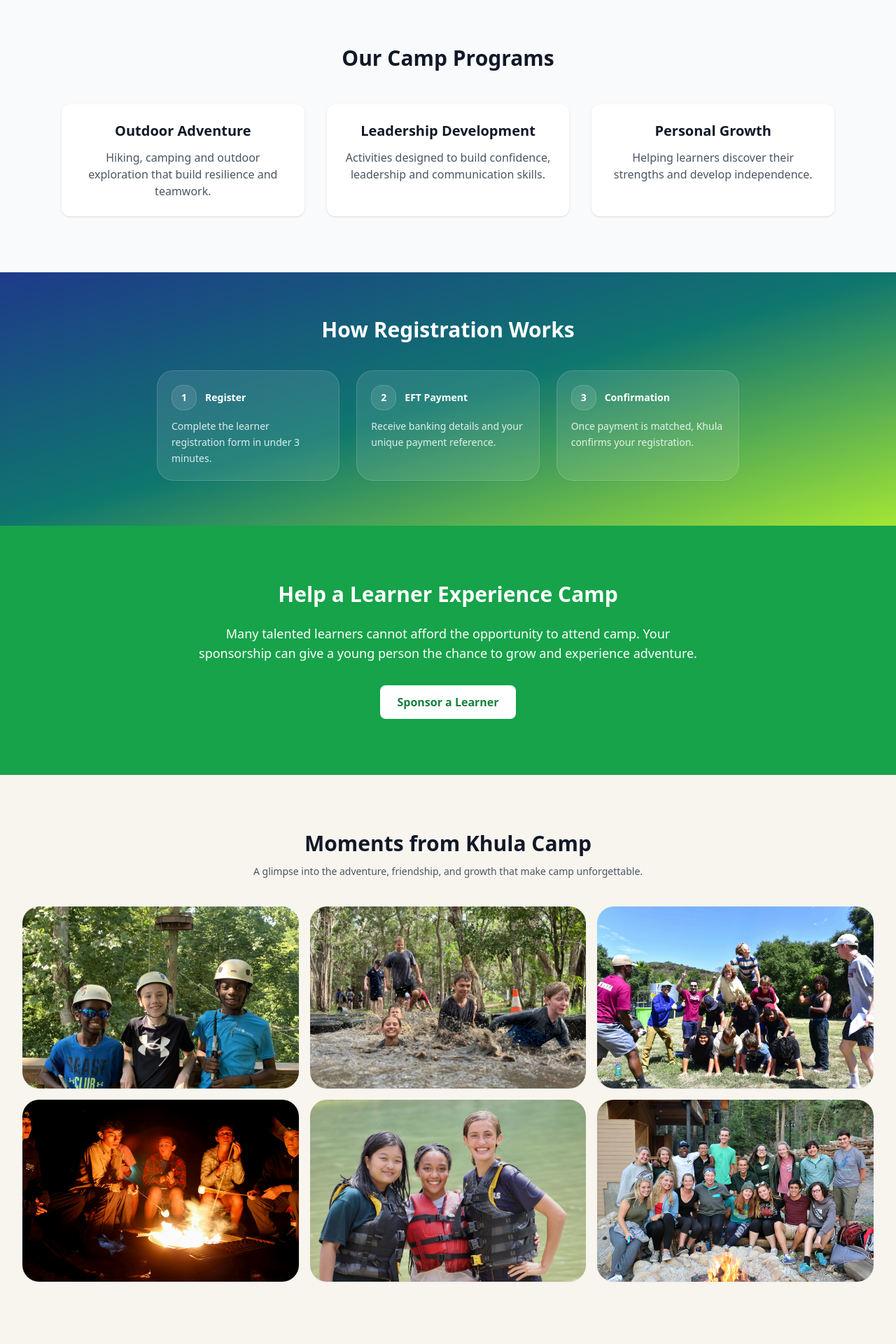
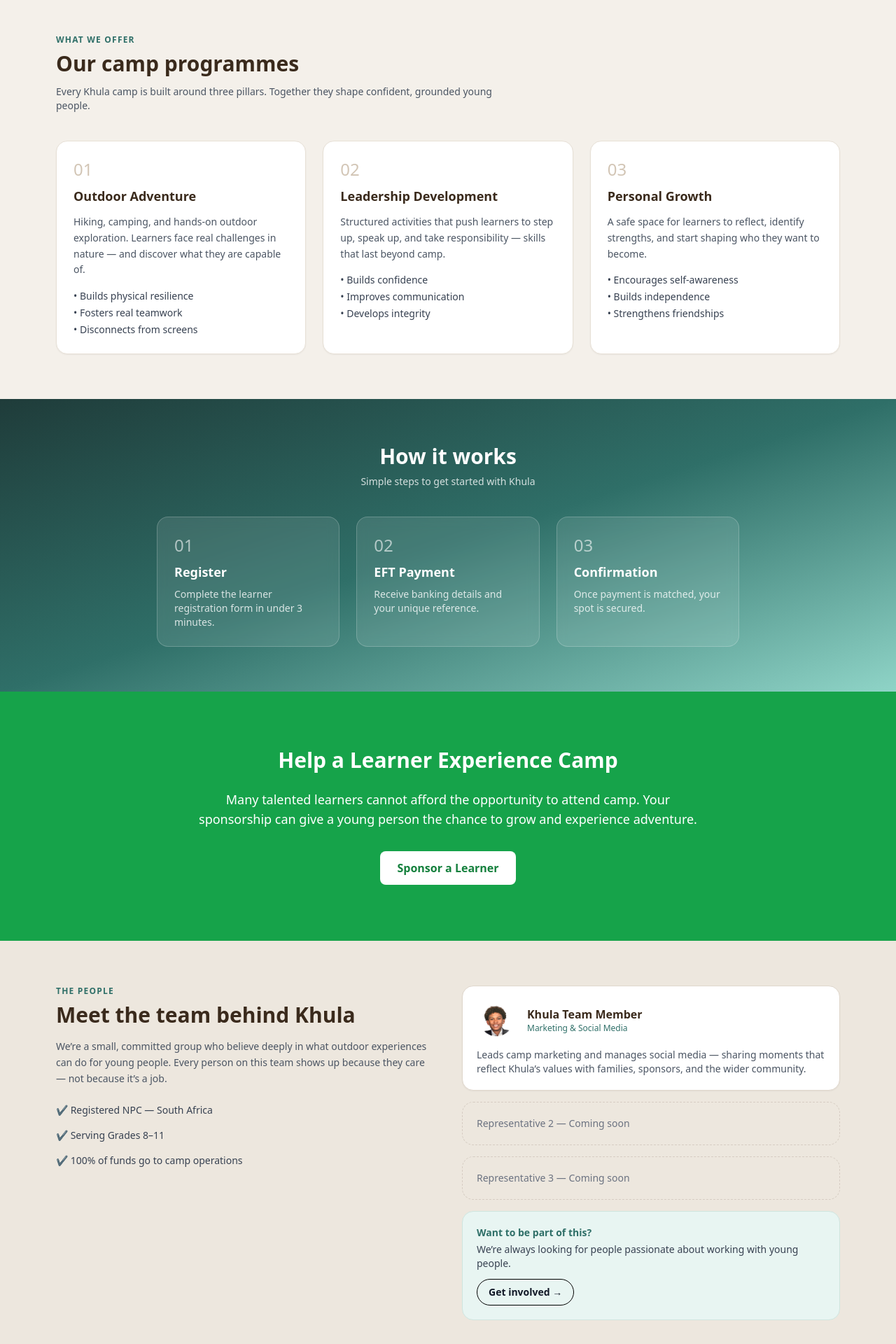
Before and after one commit to Nippie800/khula-hub, a Next.js app: page / in a window 1280 px wide. Shown: the part 2040-3960 px from the top of the page at 70% size. Built offline with nearby package versions, Linux system fonts and the light colour scheme.

Commit message:
final touchup & polish

```diff
--- a/src/app/page.tsx
+++ b/src/app/page.tsx
@@ -1,7 +1,3 @@
-import Container from "../components/Container";
-import PrimaryButton from "../components/PrimaryButton";
-import Image from "next/image";
-
 import Hero from "../components/Hero";
 import TrustBar from "../components/TrustBar";
 import About from "../components/About";
@@ -9,140 +5,70 @@
 import Sponsor from "../components/Sponsor";
 import Gallery from "../components/Gallery";
 import CTA from "../components/CTA";
-
-function FeatureCard({ title, desc }: { title: string; desc: string }) {
-  return (
-    <div className="rounded-3xl border border-gray-200 bg-white p-5 shadow-sm">
-      <div className="text-base font-semibold text-gray-900">{title}</div>
-      <p className="mt-2 text-sm leading-relaxed text-gray-700">{desc}</p>
-    </div>
-  );
-}
-
-function Step({ n, title, desc }: { n: string; title: string; desc: string }) {
-  return (
-    <div className="rounded-3xl border border-white/15 bg-white/10 p-5 text-white shadow-sm">
-      <div className="flex items-center gap-3">
-        <span className="inline-flex h-9 w-9 items-center justify-center rounded-2xl border border-white/15 bg-white/10 text-sm font-bold">
-          {n}
-        </span>
-        <div className="text-sm font-semibold">{title}</div>
-      </div>
-      <p className="mt-3 text-sm leading-relaxed text-white/85">{desc}</p>
-    </div>
-  );
-}
+import Team from "../components/Team";
+import Container from "../components/Container";
+import PrimaryButton from "../components/PrimaryButton";
 
 export default function HomePage() {
   return (
-    <main>
+    <main className="bg-[#f4f0ea]">
+
+      {/* HERO */}
       <Hero />
+
+      {/* TRUST BADGES */}
       <TrustBar />
 
+      {/* ABOUT */}
       <section id="about" className="scroll-mt-24">
         <About />
       </section>
 
+      {/* PROGRAMS (NEW PREMIUM VERSION) */}
       <section id="programs" className="scroll-mt-24">
         <Programs />
       </section>
 
-      <section className="bg-gradient-to-br from-blue-900 via-teal-700 to-lime-400 py-16">
+      {/* HOW IT WORKS (SIMPLIFIED + CLEAN) */}
+      <section className="bg-gradient-to-br from-[#1f3c3a] via-[#2f6f68] to-[#8fd4c7] py-16">
         <Container>
-          <h2 className="mb-10 text-center text-3xl font-bold text-white">
-            How Registration Works
-          </h2>
+          <div className="text-center text-white">
+            <h2 className="text-3xl font-bold">How it works</h2>
+            <p className="mt-2 text-white/80 text-sm">
+              Simple steps to get started with Khula
+            </p>
+          </div>
 
-          <div className="grid gap-6 md:grid-cols-3">
-            <Step n="1" title="Register" desc="Complete the learner registration form in under 3 minutes." />
-            <Step n="2" title="EFT Payment" desc="Receive banking details and your unique payment reference." />
-            <Step n="3" title="Confirmation" desc="Once payment is matched, Khula confirms your registration." />
-          </div>
-        </Container>
-      </section>
-
-      <Sponsor />
-
-      <section id="gallery" className="scroll-mt-24">
-        <Gallery />
-      </section>
-
-      <section className="py-16">
-        <Container>
-          <div className="grid gap-8 lg:grid-cols-3">
-            <div>
-              <h2 className="text-2xl font-bold text-gray-900">
-                A camp built on truth, ownership, and growth
-              </h2>
-              <p className="mt-3 text-sm text-gray-700">
-                Khula Youth Camps focus on developing strong character,
-                leadership and healthy friendships.
-              </p>
-
-              <div className="mt-6 rounded-3xl border border-gray-200 bg-gray-50 p-5">
-                <div className="text-sm font-semibold text-gray-900">
-                  What learners will experience
+          <div className="mt-10 grid gap-6 md:grid-cols-3">
+            {[
+              {
+                n: "01",
+                title: "Register",
+                desc: "Complete the learner registration form in under 3 minutes.",
+              },
+              {
+                n: "02",
+                title: "EFT Payment",
+                desc: "Receive banking details and your unique reference.",
+              },
+              {
+                n: "03",
+                title: "Confirmation",
+                desc: "Once payment is matched, your spot is secured.",
+              },
+            ].map((step) => (
+              <div
+                key={step.n}
+                className="rounded-2xl bg-white/10 backdrop-blur border border-white/20 p-6 text-white"
+              >
+                <div className="text-2xl font-light text-white/60">
+                  {step.n}
                 </div>
-                <ul className="mt-3 space-y-2 text-sm text-gray-700">
-                  <li>• Ownership and responsibility</li>
-                  <li>• Living with truth and integrity</li>
-                  <li>• Confidence through action</li>
-                  <li>• Strong healthy friendships</li>
-                </ul>
-              </div>
-            </div>
-
-            <div className="grid gap-4 sm:grid-cols-2 lg:col-span-2">
-              <FeatureCard title="Ownership mindset" desc="Learners practice responsibility and leadership." />
-              <FeatureCard title="Truth builders" desc="Developing integrity and strong decision-making." />
-              <FeatureCard title="Healthy community" desc="Friendship, accountability, and growth together." />
-              <FeatureCard title="Practical growth" desc="Skills learners can use in real life." />
-            </div>
-          </div>
-        </Container>
-      </section>
-
-      <section id="team" className="scroll-mt-24 bg-gray-50 py-16">
-        <Container>
-          <h2 className="text-3xl font-bold text-gray-900">Meet the Team</h2>
-          <p className="mt-2 text-sm text-gray-700">
-            The people behind Khula Youth Camp.
-          </p>
-
-          <div className="mt-8 grid gap-6 sm:grid-cols-2 lg:grid-cols-3">
-            <div className="rounded-3xl border border-gray-200 bg-white p-5 shadow-sm">
-              <div className="flex items-center gap-4">
-                <div className="relative h-16 w-16 overflow-hidden rounded-2xl border border-gray-200">
-                  <Image
-                    src="/team/khulaRep-Photoroom.jpg"
-                    alt="Khula representative"
-                    fill
-                    className="object-cover"
-                  />
+                <div className="mt-2 text-lg font-semibold">
+                  {step.title}
                 </div>
-
-                <div>
-                  <div className="text-base font-semibold text-gray-900">
-                    Marketing & Social Media
-                  </div>
-                  <p className="text-xs text-gray-600">Content + Community</p>
-                </div>
-              </div>
-
-              <p className="mt-4 text-sm text-gray-700">
-                Leads camp marketing and manages social media, sharing moments
-                that reflect Khula’s values.
-              </p>
-            </div>
-
-            {["Representative 2", "Representative 3"].map((name) => (
-              <div
-                key={name}
-                className="rounded-3xl border border-gray-200 bg-white p-5 shadow-sm"
-              >
-                <div className="text-base font-semibold text-gray-900">{name}</div>
-                <p className="mt-2 text-sm text-gray-700">
-                  Role description coming soon.
+                <p className="mt-2 text-sm text-white/80">
+                  {step.desc}
                 </p>
               </div>
             ))}
@@ -150,49 +76,89 @@
         </Container>
       </section>
 
+      {/* SPONSOR SECTION */}
+      <Sponsor />
+
+      {/* TEAM (NEW UPGRADED COMPONENT) */}
+      <section id="team" className="scroll-mt-24">
+        <Team />
+      </section>
+
+      {/* GALLERY */}
+      <section id="gallery" className="scroll-mt-24">
+        <Gallery />
+      </section>
+
+      {/* FINAL CTA SECTION */}
       <section className="py-16">
         <Container>
-          <h2 className="text-3xl font-bold text-gray-900">FAQ</h2>
+          <div className="rounded-3xl border border-[#e0d7cc] bg-white p-10 text-center shadow-sm">
+            <h2 className="text-3xl font-bold text-[#3a2a1c]">
+              Ready to build your child’s future?
+            </h2>
 
-          <div className="mt-8 grid gap-6 lg:grid-cols-2">
+            <p className="mt-3 text-gray-600 text-sm max-w-xl mx-auto">
+              Give them an experience that builds confidence, character,
+              and real-life leadership skills.
+            </p>
+
+            <div className="mt-6 flex justify-center gap-4">
+              <PrimaryButton href="/register">
+                Register Now
+              </PrimaryButton>
+              <PrimaryButton href="/sponsor">
+                Sponsor a Learner
+              </PrimaryButton>
+            </div>
+          </div>
+        </Container>
+      </section>
+
+      {/* FAQ (CLEANER + TRUST-FOCUSED) */}
+      <section className="py-16 bg-white">
+        <Container>
+          <h2 className="text-3xl font-bold text-[#3a2a1c] text-center">
+            Frequently Asked Questions
+          </h2>
+
+          <div className="mt-10 grid gap-6 lg:grid-cols-2">
             {[
               {
                 q: "How do payments work?",
-                a: "Register first, then you receive banking details and a unique EFT reference.",
+                a: "You register first, then receive banking details and a unique EFT reference.",
               },
               {
                 q: "Is the camp heavily religious?",
-                a: "It is Christian-based but focuses mainly on character and leadership.",
+                a: "It is Christian-based, but focused on character, leadership, and growth.",
               },
               {
                 q: "Can I sponsor a learner?",
-                a: "Yes — you can sponsor a full or partial camp ticket.",
+                a: "Yes — you can sponsor fully or partially to help another learner attend.",
               },
               {
-                q: "Where can I read the Terms & Conditions?",
-                a: "They are available on the website and updated regularly.",
+                q: "Where are the Terms & Conditions?",
+                a: "They are available on the website and shared during registration.",
               },
             ].map((item) => (
               <div
                 key={item.q}
-                className="rounded-3xl border border-gray-200 bg-white p-5 shadow-sm"
+                className="rounded-2xl border border-[#e6ded3] p-5"
               >
-                <div className="text-base font-semibold text-gray-900">
+                <div className="font-semibold text-[#3a2a1c]">
                   {item.q}
                 </div>
-                <p className="mt-2 text-sm text-gray-700">{item.a}</p>
+                <p className="mt-2 text-sm text-gray-600">
+                  {item.a}
+                </p>
               </div>
             ))}
-          </div>
-
-          <div className="mt-8 flex gap-4">
-            <PrimaryButton href="/register">Register</PrimaryButton>
-            <PrimaryButton href="/sponsor">Sponsor</PrimaryButton>
           </div>
         </Container>
       </section>
 
+      {/* FINAL CTA */}
       <CTA />
+
     </main>
   );
 }
--- a/src/components/Programs.tsx
+++ b/src/components/Programs.tsx
@@ -1,51 +1,90 @@
+"use client";
+
+import { motion } from "framer-motion";
+
+const programs = [
+  {
+    number: "01",
+    title: "Outdoor Adventure",
+    desc: "Hiking, camping, and hands-on outdoor exploration. Learners face real challenges in nature — and discover what they are capable of.",
+    points: [
+      "Builds physical resilience",
+      "Fosters real teamwork",
+      "Disconnects from screens",
+    ],
+  },
+  {
+    number: "02",
+    title: "Leadership Development",
+    desc: "Structured activities that push learners to step up, speak up, and take responsibility — skills that last beyond camp.",
+    points: [
+      "Builds confidence",
+      "Improves communication",
+      "Develops integrity",
+    ],
+  },
+  {
+    number: "03",
+    title: "Personal Growth",
+    desc: "A safe space for learners to reflect, identify strengths, and start shaping who they want to become.",
+    points: [
+      "Encourages self-awareness",
+      "Builds independence",
+      "Strengthens friendships",
+    ],
+  },
+];
+
 export default function Programs() {
   return (
-    <section className="bg-gray-50 py-20">
+    <section id="programs" className="bg-[#f4f0ea] py-16">
+      <div className="mx-auto max-w-6xl px-4">
 
-      <div className="max-w-6xl mx-auto px-6 text-center">
-
-        <h2 className="text-3xl font-bold mb-12">
-          Our Camp Programs
+        {/* Heading */}
+        <div className="max-w-2xl">
+          <p className="text-xs font-semibold uppercase tracking-widest text-[#2f6f68]">
+            What we offer
+          </p>
+          <h2 className="mt-2 text-3xl font-bold text-[#3a2a1c]">
+            Our camp programmes
           </h2>
-
-        <div className="grid md:grid-cols-3 gap-8">
-
-          <div className="bg-white p-6 rounded-xl shadow">
-            <h3 className="text-xl font-semibold mb-3">
-              Outdoor Adventure
-            </h3>
-
-            <p className="text-gray-600">
-              Hiking, camping and outdoor exploration that build
-              resilience and teamwork.
+          <p className="mt-3 text-sm text-gray-600">
+            Every Khula camp is built around three pillars. Together they shape confident, grounded young people.
           </p>
         </div>
 
-          <div className="bg-white p-6 rounded-xl shadow">
-            <h3 className="text-xl font-semibold mb-3">
-              Leadership Development
+        {/* Cards */}
+        <div className="mt-10 grid gap-6 md:grid-cols-3">
+          {programs.map((p, i) => (
+            <motion.div
+              key={p.title}
+              initial={{ opacity: 0, y: 30 }}
+              whileInView={{ opacity: 1, y: 0 }}
+              transition={{ delay: i * 0.1 }}
+              viewport={{ once: true }}
+              className="rounded-2xl border border-[#e7e0d6] bg-white p-6 shadow-sm hover:shadow-md transition"
+            >
+              <div className="text-2xl font-light text-[#d2c5b5]">
+                {p.number}
+              </div>
+
+              <h3 className="mt-2 text-lg font-semibold text-[#3a2a1c]">
+                {p.title}
               </h3>
 
-            <p className="text-gray-600">
-              Activities designed to build confidence,
-              leadership and communication skills.
+              <p className="mt-3 text-sm text-gray-600 leading-relaxed">
+                {p.desc}
               </p>
+
+              <ul className="mt-4 space-y-1 text-sm text-gray-700">
+                {p.points.map((point) => (
+                  <li key={point}>• {point}</li>
+                ))}
+              </ul>
+            </motion.div>
+          ))}
         </div>
-
-          <div className="bg-white p-6 rounded-xl shadow">
-            <h3 className="text-xl font-semibold mb-3">
-              Personal Growth
-            </h3>
-
-            <p className="text-gray-600">
-              Helping learners discover their strengths
-              and develop independence.
-            </p>
-          </div>
-
-        </div>
-
       </div>
     </section>
-  )
+  );
 }
--- /dev/null
+++ b/src/components/Team.tsx
@@ -0,0 +1,99 @@
+"use client";
+
+import Image from "next/image";
+import { motion } from "framer-motion";
+
+export default function Team() {
+  return (
+    <section id="team" className="bg-[#ede7de] py-16">
+      <div className="mx-auto max-w-6xl px-4 grid gap-10 lg:grid-cols-2">
+
+        {/* LEFT SIDE */}
+        <div>
+          <p className="text-xs font-semibold uppercase tracking-widest text-[#2f6f68]">
+            The people
+          </p>
+
+          <h2 className="mt-2 text-3xl font-bold text-[#3a2a1c]">
+            Meet the team behind Khula
+          </h2>
+
+          <p className="mt-4 text-sm text-gray-600 leading-relaxed">
+            We’re a small, committed group who believe deeply in what outdoor
+            experiences can do for young people. Every person on this team shows up
+            because they care — not because it’s a job.
+          </p>
+
+          <div className="mt-6 space-y-4 text-sm text-gray-700">
+            <div>✔ Registered NPC — South Africa</div>
+            <div>✔ Serving Grades 8–11</div>
+            <div>✔ 100% of funds go to camp operations</div>
+          </div>
+        </div>
+
+        {/* RIGHT SIDE (TEAM CARDS) */}
+        <div className="space-y-4">
+
+          {/* MAIN PERSON */}
+          <motion.div
+            initial={{ opacity: 0, y: 30 }}
+            whileInView={{ opacity: 1, y: 0 }}
+            className="rounded-2xl border border-[#e0d7cc] bg-white p-5 shadow-sm"
+          >
+            <div className="flex items-center gap-4">
+              <div className="relative h-14 w-14 overflow-hidden rounded-xl">
+                <Image
+                  src="/team/khulaRep-Photoroom.jpg"
+                  alt="Khula team member"
+                  fill
+                  className="object-cover"
+                />
+              </div>
+
+              <div>
+                <div className="font-semibold text-[#3a2a1c]">
+                  Khula Team Member
+                </div>
+                <div className="text-xs text-[#2f6f68]">
+                  Marketing & Social Media
+                </div>
+              </div>
+            </div>
+
+            <p className="mt-3 text-sm text-gray-600">
+              Leads camp marketing and manages social media — sharing moments that
+              reflect Khula’s values with families, sponsors, and the wider community.
+            </p>
+          </motion.div>
+
+          {/* PLACEHOLDER 2 */}
+          <div className="rounded-2xl border border-dashed border-[#d6cdc3] p-5 text-sm text-gray-500">
+            Representative 2 — Coming soon
+          </div>
+
+          {/* PLACEHOLDER 3 */}
+          <div className="rounded-2xl border border-dashed border-[#d6cdc3] p-5 text-sm text-gray-500">
+            Representative 3 — Coming soon
+          </div>
+
+          {/* CTA BOX */}
+          <div className="rounded-2xl border border-[#cfe5df] bg-[#e8f5f2] p-5">
+            <p className="text-sm text-[#2f6f68] font-semibold">
+              Want to be part of this?
+            </p>
+            <p className="mt-1 text-sm text-gray-700">
+              We’re always looking for people passionate about working with young people.
+            </p>
+
+            <a
+              href="/contact"
+              className="mt-3 inline-block rounded-full border border-black px-4 py-2 text-sm font-semibold"
+            >
+              Get involved →
+            </a>
+          </div>
+        </div>
+      </div>
+    </section>
+  );
+}
```
Lines whose indentation alone changed are shown as unchanged.
